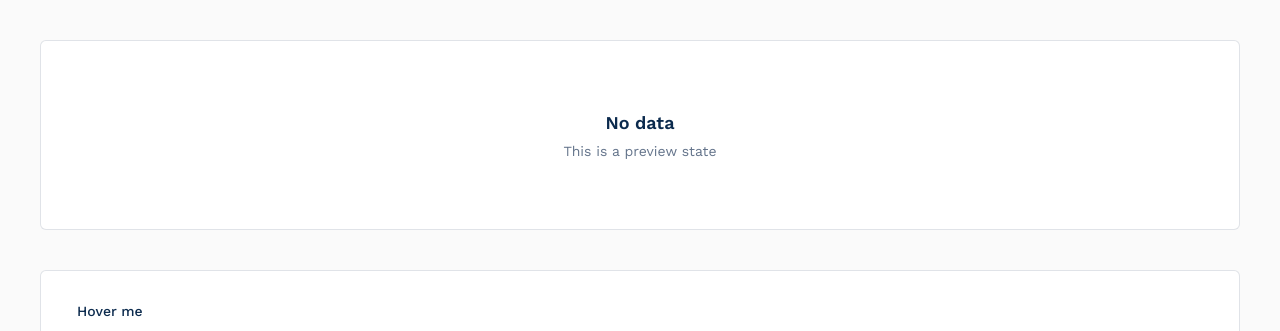
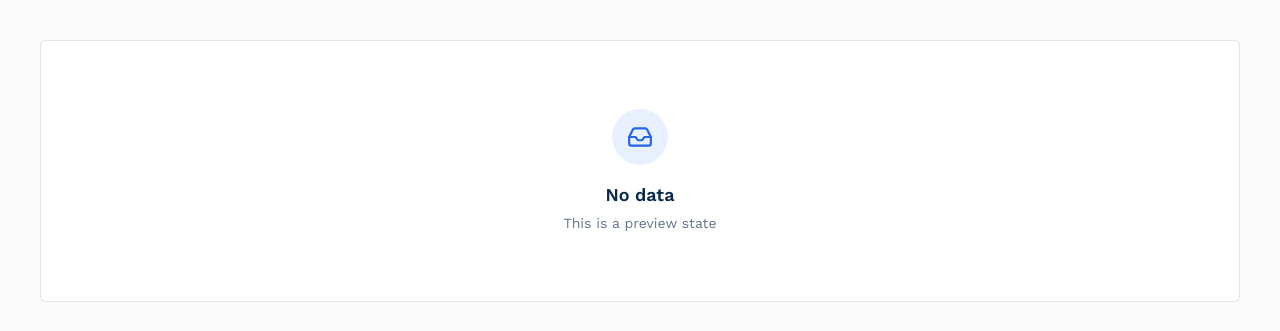
Before and after one commit to Wuraola-Adebisi/Momentum, a React (Vite) app: page /design-system in a window 1280 px wide. Shown: the part 818-1149 px from the top of the page. Built offline with nearby package versions, Linux system fonts and the light colour scheme; no server answers.

Commit message:
Add icon and tone support to EmptyState; fix ProtectedRoute usage in App.tsx

```diff
--- a/src/App.tsx
+++ b/src/App.tsx
@@ -11,6 +11,7 @@ import Analytics from "./pages/Analytics";
 import DashboardLayout from "./components/layout/DashboardLayout";
 import ProtectedRoute from "./components/auth/ProtectedRoute";
 
+import { Inbox } from "lucide-react";
 import {
   Button,
   Card,
@@ -68,7 +69,11 @@ function DesignSystem() {
       </Card>
 
       <Card>
-        <EmptyState title="No data" description="This is a preview state" />
+        <EmptyState
+          icon={Inbox}
+          title="No data"
+          description="This is a preview state"
+        />
       </Card>
 
       <Card>
--- a/src/components/dashboard/RecentActivity.tsx
+++ b/src/components/dashboard/RecentActivity.tsx
@@ -43,8 +43,9 @@ export const RecentActivity: React.FC<RecentActivityProps> = ({
 
       {recent.length === 0 ? (
         <EmptyState
+          icon={ActivityIcon}
           title="No activity yet"
-          description="Adding applications and moving them through stages will show up here."
+          description="Add an application or move one to a new stage to start building this feed."
         />
       ) : (
         <ul className="space-y-4">
--- a/src/components/ui/EmptyState.tsx
+++ b/src/components/ui/EmptyState.tsx
@@ -1,8 +1,13 @@
 import React from "react";
 import clsx from "clsx";
+import type { LucideIcon } from "lucide-react";
 import { Button } from "./Button";
 
+type EmptyStateTone = "primary" | "error" | "muted";
+
 interface EmptyStateProps {
+  icon?: LucideIcon;
+  tone?: EmptyStateTone;
   title: string;
   description?: string;
   actionLabel?: string;
@@ -10,7 +15,15 @@ interface EmptyStateProps {
   className?: string;
 }
 
+const TONE_STYLES: Record<EmptyStateTone, string> = {
+  primary: "bg-primary/10 text-primary",
+  error: "bg-status-rejected/10 text-status-rejected",
+  muted: "bg-muted/10 text-muted",
+};
+
 export const EmptyState: React.FC<EmptyStateProps> = ({
+  icon: Icon,
+  tone = "primary",
   title,
   description,
   actionLabel,
@@ -19,6 +32,17 @@ export const EmptyState: React.FC<EmptyStateProps> = ({
 }) => {
   return (
     <div className={clsx("text-center py-12", className)}>
+      {Icon && (
+        <div
+          className={clsx(
+            "mx-auto mb-4 flex h-14 w-14 items-center justify-center rounded-full",
+            TONE_STYLES[tone],
+          )}
+        >
+          <Icon size={26} />
+        </div>
+      )}
+
       <h3 className="text-lg font-semibold text-ink">{title}</h3>
 
       {description && <p className="text-sm text-muted mt-1">{description}</p>}
--- a/src/pages/Analytics.tsx
+++ b/src/pages/Analytics.tsx
@@ -1,4 +1,6 @@
 import { useMemo } from "react";
+import { useNavigate } from "react-router-dom";
+import { AlertTriangle, BarChart3 } from "lucide-react";
 import { Skeleton, EmptyState } from "../components/ui";
 import { ResponseRateChart } from "../components/analytics/ResponseRateChart";
 import { ApplicationsPerWeekChart } from "../components/analytics/ApplicationsPerWeekChart";
@@ -12,6 +14,7 @@ import {
 } from "../lib/analytics";
 
 export default function Analytics() {
+  const navigate = useNavigate();
   const {
     data: applications,
     isLoading: applicationsLoading,
@@ -55,15 +58,20 @@ export default function Analytics() {
 
       {applicationsError && (
         <EmptyState
+          icon={AlertTriangle}
+          tone="error"
           title="Couldn't load your analytics"
-          description="Something went wrong fetching your applications. Try refreshing the page."
+          description="Something went wrong fetching your applications. Refresh the page to try again."
         />
       )}
 
       {!isLoading && !applicationsError && applications && applications.length === 0 && (
         <EmptyState
+          icon={BarChart3}
           title="Nothing to analyze yet"
-          description="Add a few applications and your response rate, weekly activity, and response time will show up here."
+          description="Add a few applications to see your response rate, weekly activity, and response time."
+          actionLabel="Add application"
+          onAction={() => navigate("/applications?new=true")}
         />
       )}
 
--- a/src/pages/Applications.tsx
+++ b/src/pages/Applications.tsx
@@ -1,5 +1,6 @@
 import { useMemo, useState } from "react";
 import { useSearchParams } from "react-router-dom";
+import { BriefcaseBusiness, SearchX } from "lucide-react";
 import { Button, Skeleton, EmptyState, Modal } from "../components/ui";
 import { ApplicationDetail } from "../components/applications/ApplicationDetail";
 import { ApplicationForm } from "../components/applications/ApplicationForm";
@@ -21,7 +22,7 @@ export default function Applications() {
   const [searchParams, setSearchParams] = useSearchParams();
 
   const [formOpen, setFormOpen] = useState(false);
- const [editingApplication, setEditingApplication] = useState<Application | undefined>(undefined);
+  const [editingApplication, setEditingApplication] = useState<Application | undefined>(undefined);
   const [pendingDelete, setPendingDelete] = useState<Application | null>(null);
   const [detailApplication, setDetailApplication] =
     useState<Application | null>(null);
@@ -172,6 +173,7 @@ export default function Applications() {
 
       {!isLoading && !isError && applications && applications.length === 0 && (
         <EmptyState
+          icon={BriefcaseBusiness}
           title="No applications yet"
           description="Add your first application to start tracking your job search."
           actionLabel="Add application"
@@ -181,6 +183,8 @@ export default function Applications() {
 
       {hasNoResults && (
         <EmptyState
+          icon={SearchX}
+          tone="muted"
           title="No applications match your filters"
           description="Try a different search or clear your filters to see everything."
           actionLabel={hasActiveFilters ? "Clear filters" : undefined}
--- a/src/pages/Dashboard.tsx
+++ b/src/pages/Dashboard.tsx
@@ -1,6 +1,7 @@
 import { useMemo } from "react";
 import { Link, useNavigate } from "react-router-dom";
 import {
+  AlertTriangle,
   BriefcaseBusiness,
   CalendarClock,
   Trophy,
@@ -65,13 +66,16 @@ export default function Dashboard() {
 
       {applicationsError && (
         <EmptyState
+          icon={AlertTriangle}
+          tone="error"
           title="Couldn't load your dashboard"
-          description="Something went wrong fetching your data. Try refreshing the page."
+          description="Something went wrong fetching your data. Refresh the page to try again."
         />
       )}
 
       {!isLoading && !applicationsError && !hasApplications && (
         <EmptyState
+          icon={BriefcaseBusiness}
           title="No applications yet"
           description="Add your first application to start seeing your stats and activity here."
           actionLabel="Add application"
```
